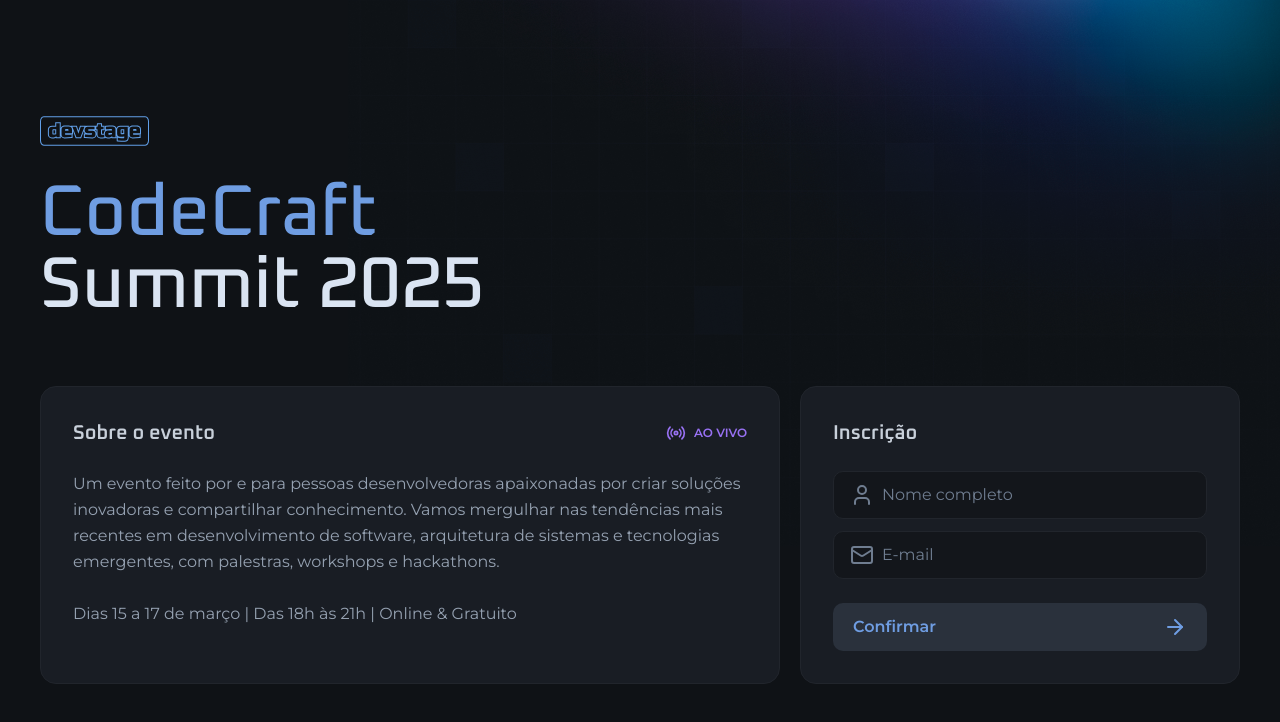
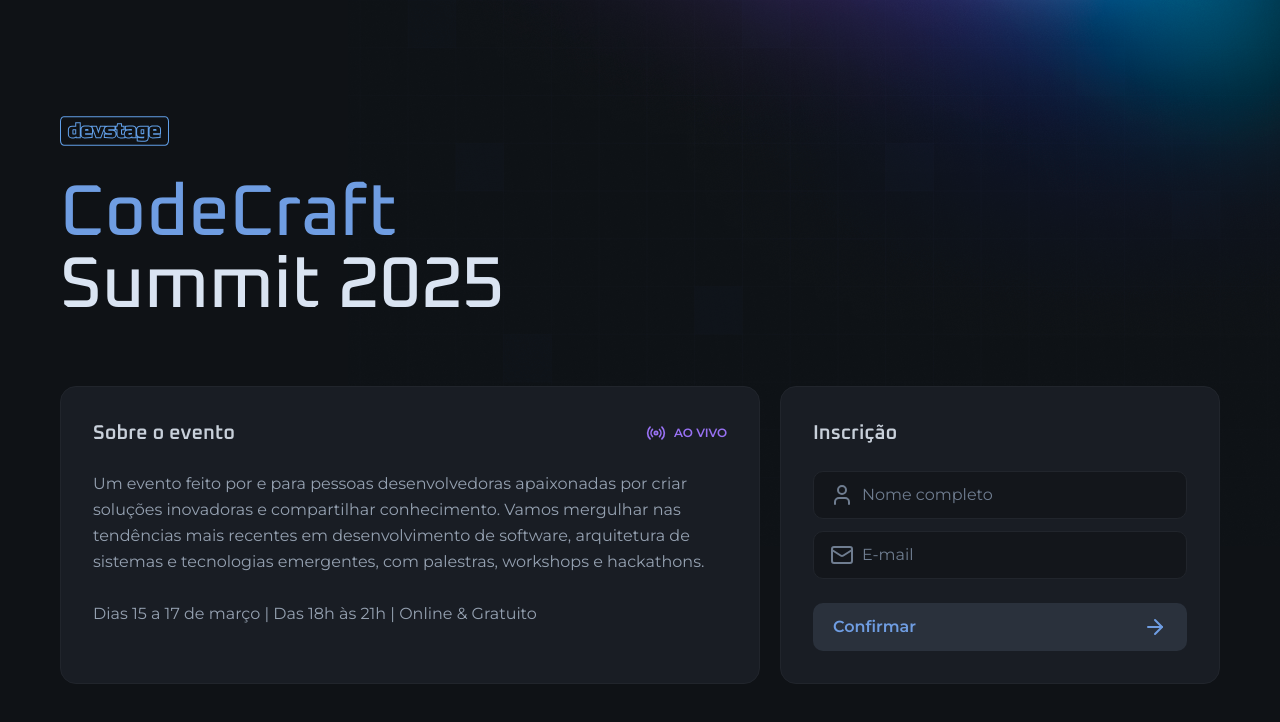
Before and after one commit to igorcalabraro/nlw-connect-react, a Next.js app: page / in a window 1280 px wide. Shown: the top 722 px of the page. Built offline with nearby package versions, Linux system fonts and the light colour scheme.

Commit message:
style: format

```diff
--- a/src/app/layout.tsx
+++ b/src/app/layout.tsx
@@ -27,7 +27,9 @@ export default function RootLayout({
   return (
     <html lang="en" className={`${oxanium.variable} ${montserrat.variable}`}>
       <body className="bg-gray-900 text-gray-100 antialiased bg-[url(/background.png)] bg-no-repeat bg-top md:bg-right-top">
-        {children}
+        <main className="max-w-[1240px] mx-auto px-5 py-8 md:py-0">
+          {children}
+        </main>
       </body>
     </html>
   )
```
